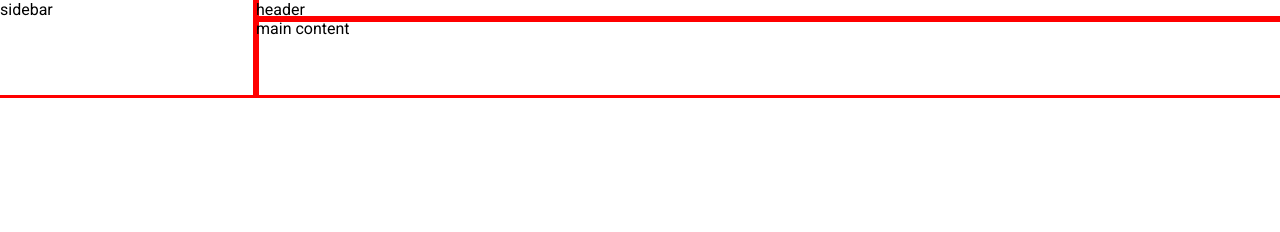
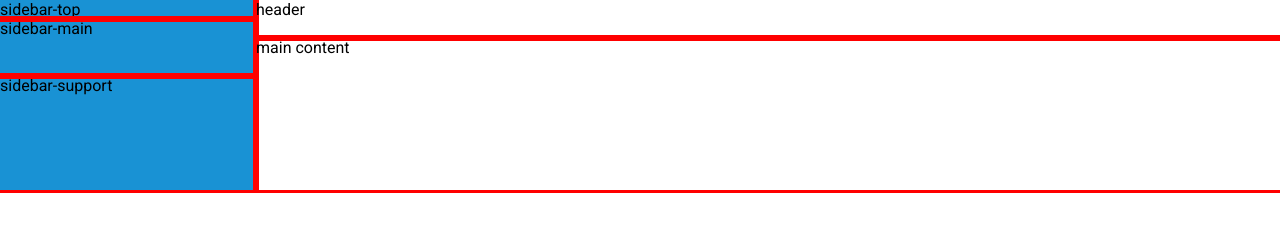
Before and after one commit to xxh296/admin-dashboard, a plain HTML site: page index.html in a window 1280 px wide. Drawn offline with Linux system fonts and the light colour scheme.

Commit message:
Add the grid layout for the `.sidebar` * Created a 3-row grid in the `.sidebar`. * Placed 3 new classes (`sidebar-top`, `sidebar-main`, and `sidebar-support`) into `.sidebar`. * Added the blue background color `#1992d4`.

```diff
--- a/index.html
+++ b/index.html
@@ -11,7 +11,11 @@
 </head>
 <body>
     <div class="container">
-        <div class="sidebar">sidebar</div>
+        <div class="sidebar">
+            <div class="sidebar-top">sidebar-top</div>
+            <div class="sidebar-main">sidebar-main</div>
+            <div class="sidebar-support">sidebar-support</div>
+        </div>
         <div class="header">header</div>
         <div class="main-content">main content</div>
     </div>
--- a/style.css
+++ b/style.css
@@ -8,8 +8,8 @@
 
 .container {
     display: grid;
+    grid-template-rows: 1fr 4fr;
     grid-template-columns: 1fr 4fr;
-    grid-template-rows: 1fr 4fr;
     grid-template-areas:
     "sidebar header"
     "sidebar main-content"
@@ -20,7 +20,26 @@
 
 .sidebar {
     grid-area: sidebar;
+    background-color: #1992d4;
+    display: grid;
+    grid-template-rows: 1fr 3fr 6fr;
+    grid-template-areas:
+    "sidebar-top"
+    "sidebar-main"
+    "sidebar-support";
 
+}
+
+.sidebar-top {
+    grid-area: sidebar-top
+}
+
+.sidebar-main {
+    grid-area: sidebar-main;
+}
+
+.sidebar-support {
+    grid-area: sidebar-support;
 }
 
 .header {
```
